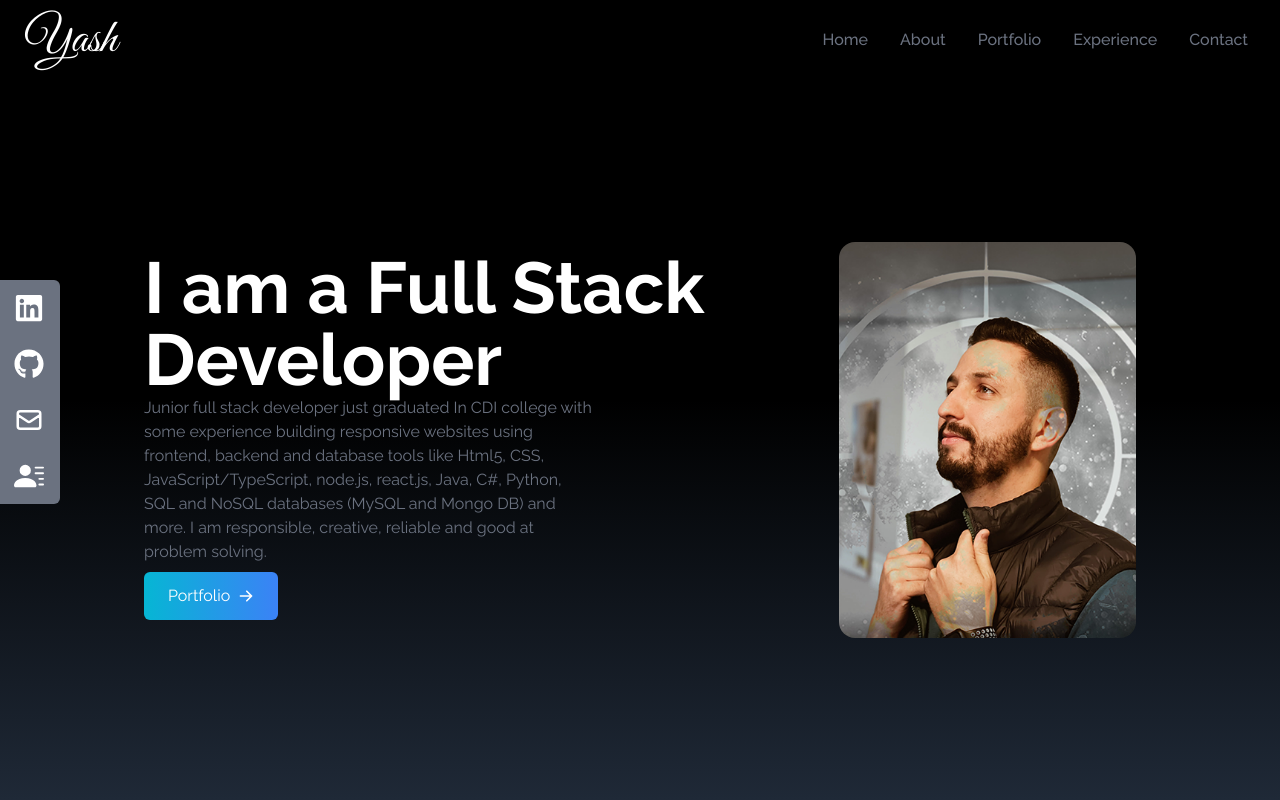
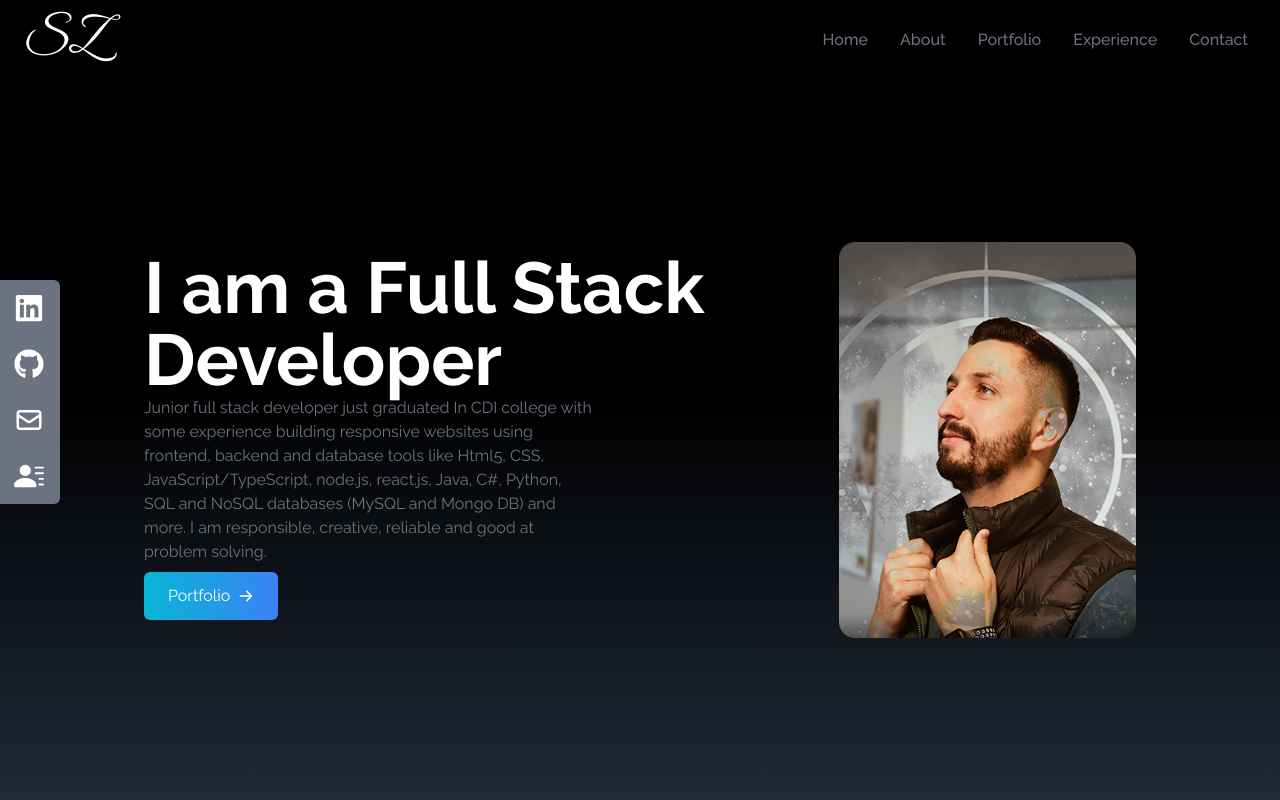
Before and after one commit to Sergey322022/SZportfolio, a React (Vite) app: page / in a window 1280 px wide. Shown: the top 800 px of the page. Built offline with nearby package versions, Linux system fonts and the light colour scheme.

Commit message:
change logo name

```diff
--- a/src/components/NavBar.jsx
+++ b/src/components/NavBar.jsx
@@ -31,7 +31,7 @@
   return (
     <div className="flex justify-between items-center w-full h-20 px-4 text-white bg-black fixed">
       <div>
-        <h1 className="text-5xl font-signature ml-2">Yash</h1>
+        <h1 className="text-5xl font-signature ml-2">SZ</h1>
       </div>
 
       <ul className="hidden md:flex">
```
Also changed, not shown: src/components/ki.txt (deleted).
